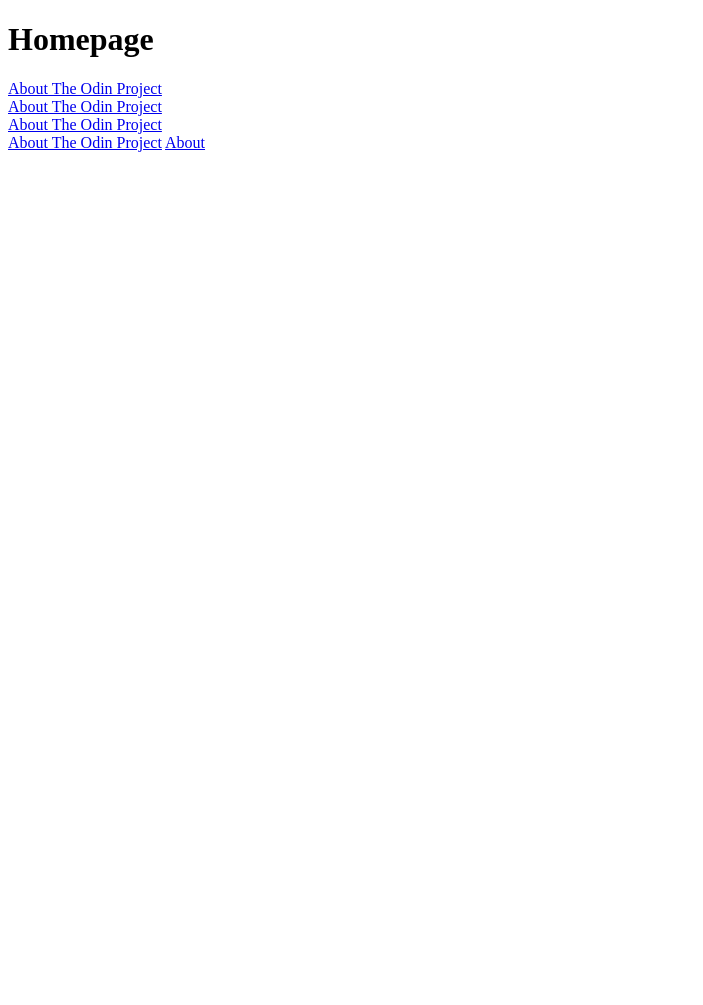
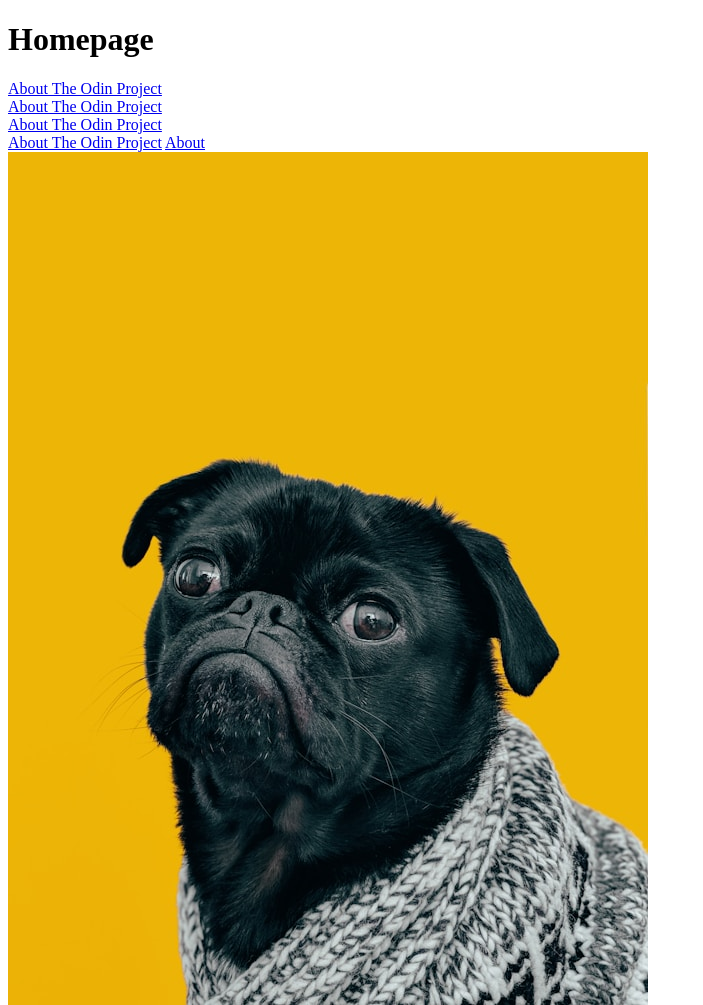
Before and after one commit to BrandonSchoolPF/hyperlinksinhtml, a plain HTML site: page index.html in a window 1280 px wide. Shown: the whole page, without its empty margins (0-703 px from the left). Before the commit the page ends 800 px from the top, so only its background shows below. Drawn offline with Linux system fonts and the light colour scheme.

Commit message:
adding image of doggy

```diff
--- a/index.html
+++ b/index.html
@@ -27,6 +27,7 @@
         <a href="https://www.theodinproject.com/about">About The Odin Project</a>
         <a href="pages/about.html">About</a>
     </div>
+    <img src="./dog.jpg">
 
 </body>
 </html>
```
Also changed, not shown: dog.jpg (added).
